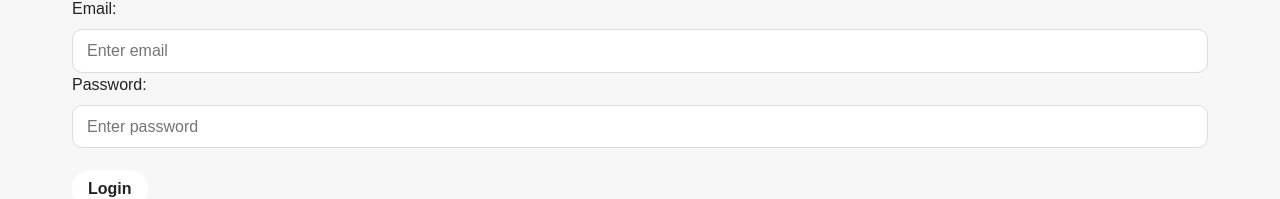
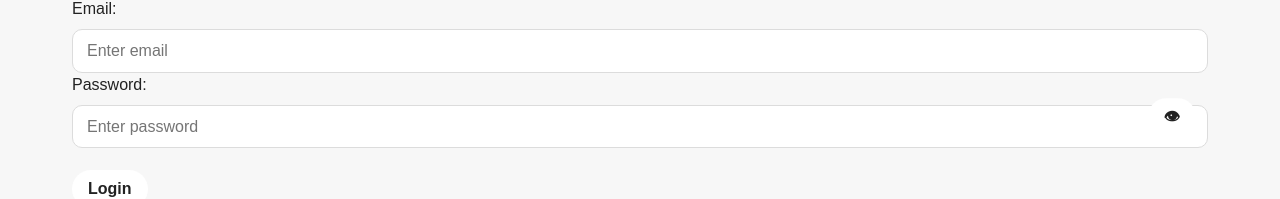
Before and after one commit to jjacque1/airbnb-client, a React (Vite) app: page /login in a window 1280 px wide. Shown: the part 179-378 px from the top of the page. Built offline with nearby package versions, Linux system fonts and the light colour scheme; no server answers.

Commit message:
Add password visibility toggle

```diff
--- a/src/index.css
+++ b/src/index.css
@@ -26,6 +26,17 @@
   cursor: pointer;
   border: none;
   border-radius: 8px;
+}
+
+.password-input-wrapper {
+  position: relative;
+}
+
+.password-toggle-btn {
+  position: absolute;
+  right: 12px;
+  top: 50%;
+  transform: translateY(-50%);
 }
 
 /* Header */
--- a/src/pages/LoginPage.jsx
+++ b/src/pages/LoginPage.jsx
@@ -8,6 +8,7 @@
   const [email, setEmail] = useState("");
   const [password, setPassword] = useState("");
   const [error, setError] = useState(null);
+  const [showPassword, setShowPassword] = useState(false);
   const { setUser } = useContext(AuthContext);
   const navigate = useNavigate();
 
@@ -25,7 +26,6 @@
 
       setEmail("");
       setPassword("");
-
     } catch (error) {
       setError(error.response?.data?.message || "Login failed");
     }
@@ -48,17 +48,26 @@
           }}
         />
       </div>
-      <div>
+      <div className="password-input-wrapper">
         <label htmlFor="password">Password: </label>
+
         <input
           value={password}
           placeholder="Enter password"
-          type="password"
+          type={showPassword ? "text" : "password"}
           id="password"
           onChange={(event) => {
             setPassword(event.target.value);
           }}
         />
+
+        <button
+          type="button"
+          className="password-toggle-btn"
+          onClick={() => setShowPassword(!showPassword)}
+        >
+          {showPassword ? "🙈" : "👁"}
+        </button>
       </div>
       <p style={{ color: "red", paddingTop: "16px" }}> {error} </p>
       <button type="submit">Login</button>
```
